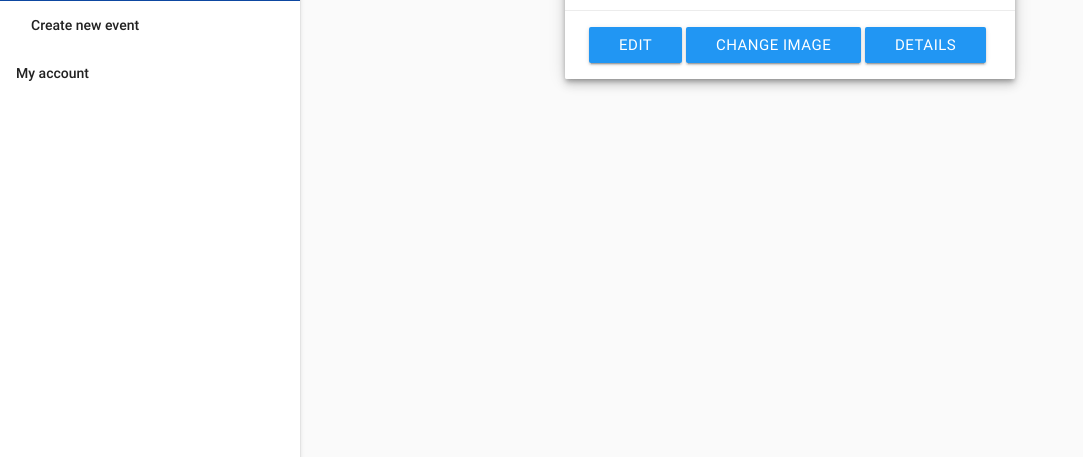
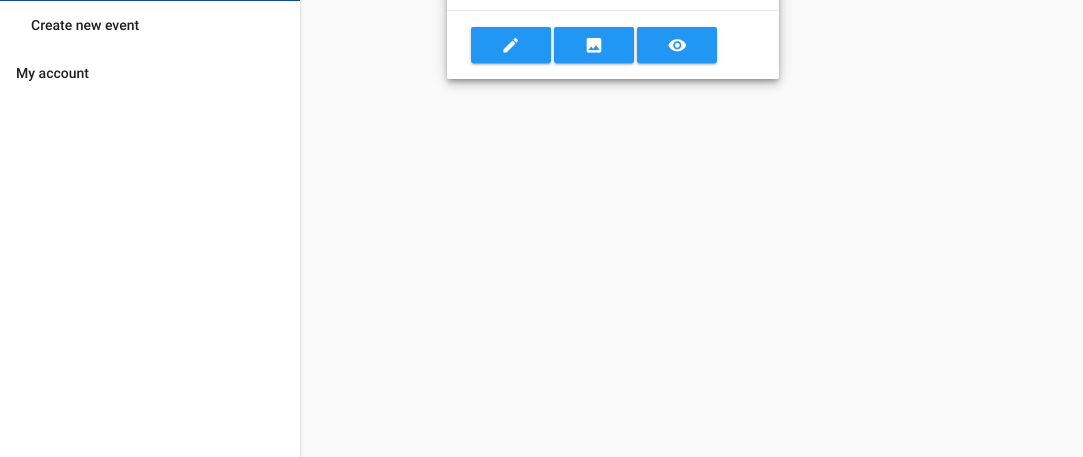
Before and after one commit to thiagoferreiraw/mixapp, a Django app: page /events/list/ in a window 1280 px wide. Shown: the part 343-800 px from the top of the page, without its empty margins (0-1083 px from the left). Run offline with Django 3.2, Linux system fonts and the light colour scheme; a user stored in the database is signed in; data comes from the database, SQL or seed files in the repository; tables that the repository leaves empty hold one stand-in row (values such as "Sample post"); grey boxes marked "Sample" are stand-in pictures; some libraries are stand-ins or nearby versions.

Commit message:
event list

```diff
--- a/events/templates/events/list_events.html
+++ b/events/templates/events/list_events.html
@@ -6,7 +6,7 @@
 <div class="container" style="min-height: 80vh; margin-top: -100px;">
     {% for event in event_list %}
         {% cycle '<div class="row">' '' %}
-        <div class="col s12 l8 offset-l2">
+        <div class="col s12 l6 ">
             <div class="card white z-depth-3 ">
                 <div class="card-image">
                   <picture class="crop-event-img">
@@ -25,9 +25,9 @@
                     </ul>
                 </div>
                  <div class="card-action">
-                  <a href="{% url "edit_event" event.id %}" class="btn waves-effect waves-light blue ">Edit</a>
-                  <a href="{% url "edit_event_image" event.id %}" class="btn waves-effect waves-light blue ">Change image</a>
-                  <a href="{% url "event_details" event.id %}" class="btn waves-effect waves-light blue ">Details</a>
+                  <a href="{% url "edit_event" event.id %}" class="btn waves-effect waves-light blue "> <i class="material-icons">create</i></a>
+                  <a href="{% url "edit_event_image" event.id %}" class="btn waves-effect waves-light blue "> <i class="material-icons">image</i></a>
+                  <a href="{% url "event_details" event.id %}" class="btn waves-effect waves-light blue "> <i class="material-icons">remove_red_eye</i></a>
                 </div>
             </div>
         </div>
```
